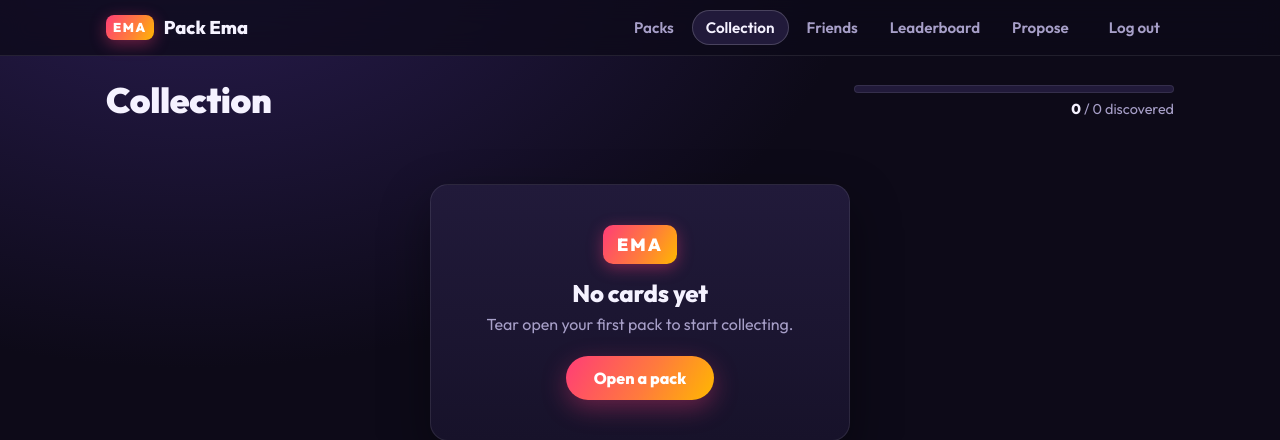
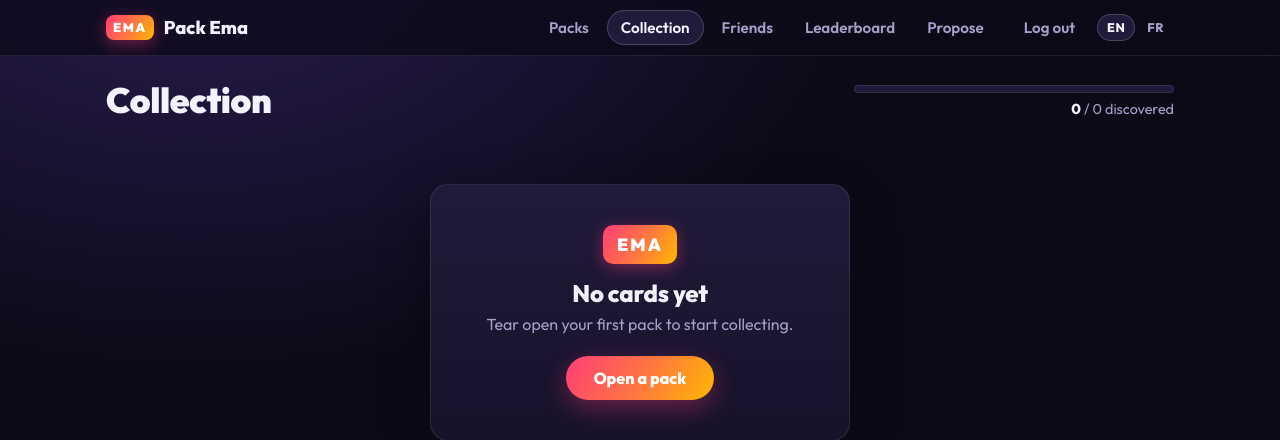
Before and after one commit to LucaCeccarelli/EmaPack, a Django app: page /collection/ in a window 1280 px wide. Shown: the top 440 px of the page. Run offline with Django 5.2, Linux system fonts and the light colour scheme; the visitor is signed in with stand-in values (Sample User, id 1); data that the repository does not hold is empty.

Commit message:
feat: add FR/EN language switcher to the header
Co-Authored-By: Claude Haiku 4.5 <noreply@anthropic.com>

```diff
--- a/game/static/game/tcg.css
+++ b/game/static/game/tcg.css
@@ -61,6 +61,16 @@ main { max-width: 1100px; margin: 0 auto; padding: 24px 16px 64px; }
 .nav form { margin: 0 0 0 8px; }
 .nav a, .nav-logout { white-space: nowrap; }
 @media (max-width: 480px) { .brand { font-size: 0; gap: 0; } .brand-mark { font-size: .8rem; } .nav { gap: 0; } .nav a, .nav-logout { padding: 7px 8px; font-size: .88rem; } .nav form { margin-left: 0; } }
+
+.topbar-right { display: flex; align-items: center; gap: 8px; }
+.lang-switch { display: flex; gap: 2px; margin: 0; }
+.lang-switch button {
+  padding: 6px 10px; border-radius: 999px; border: 0; background: none; color: var(--muted);
+  font: 700 .78rem Outfit, system-ui, sans-serif; letter-spacing: .04em; cursor: pointer; transition: color .15s, background .15s;
+}
+.lang-switch button:hover { color: var(--text); background: var(--surface-2); }
+.lang-switch button.active { color: var(--text); background: var(--surface-2); box-shadow: inset 0 0 0 1px var(--line-strong); }
+@media (max-width: 480px) { .lang-switch button { padding: 6px 8px; } }
 
 /* ---------- Surfaces, buttons, forms ---------- */
 .panel { background: linear-gradient(180deg, var(--surface-2), var(--surface)); border: 1px solid var(--line); border-radius: var(--radius); box-shadow: 0 20px 50px #0006; }
--- a/game/templates/base.html
+++ b/game/templates/base.html
@@ -1,5 +1,5 @@
-{% load static %}<!doctype html>
-<html lang="en">
+{% load static i18n %}{% get_current_language as CURRENT_LANGUAGE %}<!doctype html>
+<html lang="{{ CURRENT_LANGUAGE }}">
 <head>
   <meta charset="utf-8">
   <meta name="viewport" content="width=device-width, initial-scale=1">
@@ -14,16 +14,24 @@
   {% with here=request.resolver_match.url_name %}
   <header class="topbar">
     <a class="brand" href="{% url 'home' %}"><span class="brand-mark">EMA</span> Pack Ema</a>
-    {% if user.is_authenticated %}
-    <nav class="nav">
-      <a href="{% url 'home' %}" {% if here == 'home' %}class="active" aria-current="page"{% endif %}>Packs</a>
-      <a href="{% url 'collection' %}" {% if here == 'collection' or here == 'card_detail' %}class="active" aria-current="page"{% endif %}>Collection</a>
-      <a href="{% url 'friends' %}" {% if here == 'friends' or here == 'friend_collection' or here == 'friend_card_detail' %}class="active" aria-current="page"{% endif %}>Friends</a>
-      <a href="{% url 'leaderboard' %}" {% if here == 'leaderboard' %}class="active" aria-current="page"{% endif %}>Leaderboard</a>
-      <a href="{% url 'propose_card' %}" {% if here == 'propose_card' %}class="active" aria-current="page"{% endif %}>Propose</a>
-      <form method="post" action="{% url 'logout' %}">{% csrf_token %}<button class="nav-logout" title="Log out {{ user.username }}">Log out</button></form>
-    </nav>
-    {% endif %}
+    <div class="topbar-right">
+      {% if user.is_authenticated %}
+      <nav class="nav">
+        <a href="{% url 'home' %}" {% if here == 'home' %}class="active" aria-current="page"{% endif %}>{% trans "Packs" %}</a>
+        <a href="{% url 'collection' %}" {% if here == 'collection' or here == 'card_detail' %}class="active" aria-current="page"{% endif %}>{% trans "Collection" %}</a>
+        <a href="{% url 'friends' %}" {% if here == 'friends' or here == 'friend_collection' or here == 'friend_card_detail' %}class="active" aria-current="page"{% endif %}>{% trans "Friends" %}</a>
+        <a href="{% url 'leaderboard' %}" {% if here == 'leaderboard' %}class="active" aria-current="page"{% endif %}>{% trans "Leaderboard" %}</a>
+        <a href="{% url 'propose_card' %}" {% if here == 'propose_card' %}class="active" aria-current="page"{% endif %}>{% trans "Propose" %}</a>
+        <form method="post" action="{% url 'logout' %}">{% csrf_token %}<button class="nav-logout" title="{% blocktrans with username=user.username %}Log out {{ username }}{% endblocktrans %}">{% trans "Log out" %}</button></form>
+      </nav>
+      {% endif %}
+      <form class="lang-switch" method="post" action="{% url 'set_language' %}">
+        {% csrf_token %}
+        <input type="hidden" name="next" value="{{ request.path }}">
+        <button type="submit" name="language" value="en" class="{% if CURRENT_LANGUAGE == 'en' %}active{% endif %}" aria-label="{% trans 'Switch to English' %}">EN</button>
+        <button type="submit" name="language" value="fr" class="{% if CURRENT_LANGUAGE == 'fr' %}active{% endif %}" aria-label="{% trans 'Switch to French' %}">FR</button>
+      </form>
+    </div>
   </header>
   {% endwith %}
   <main>
```
Also changed, not shown: game/tests/test_i18n.py (+23 -0 lines).
